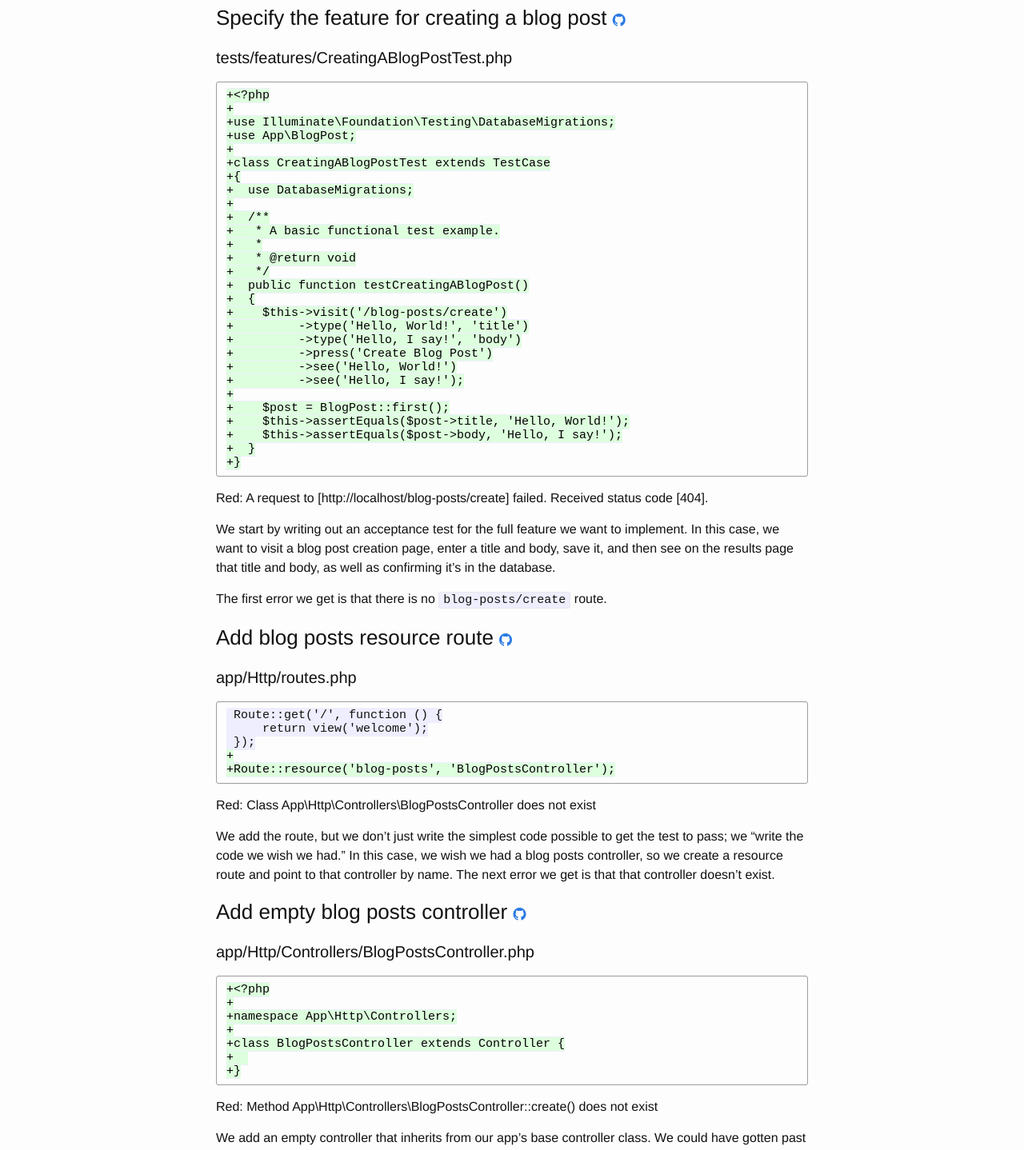
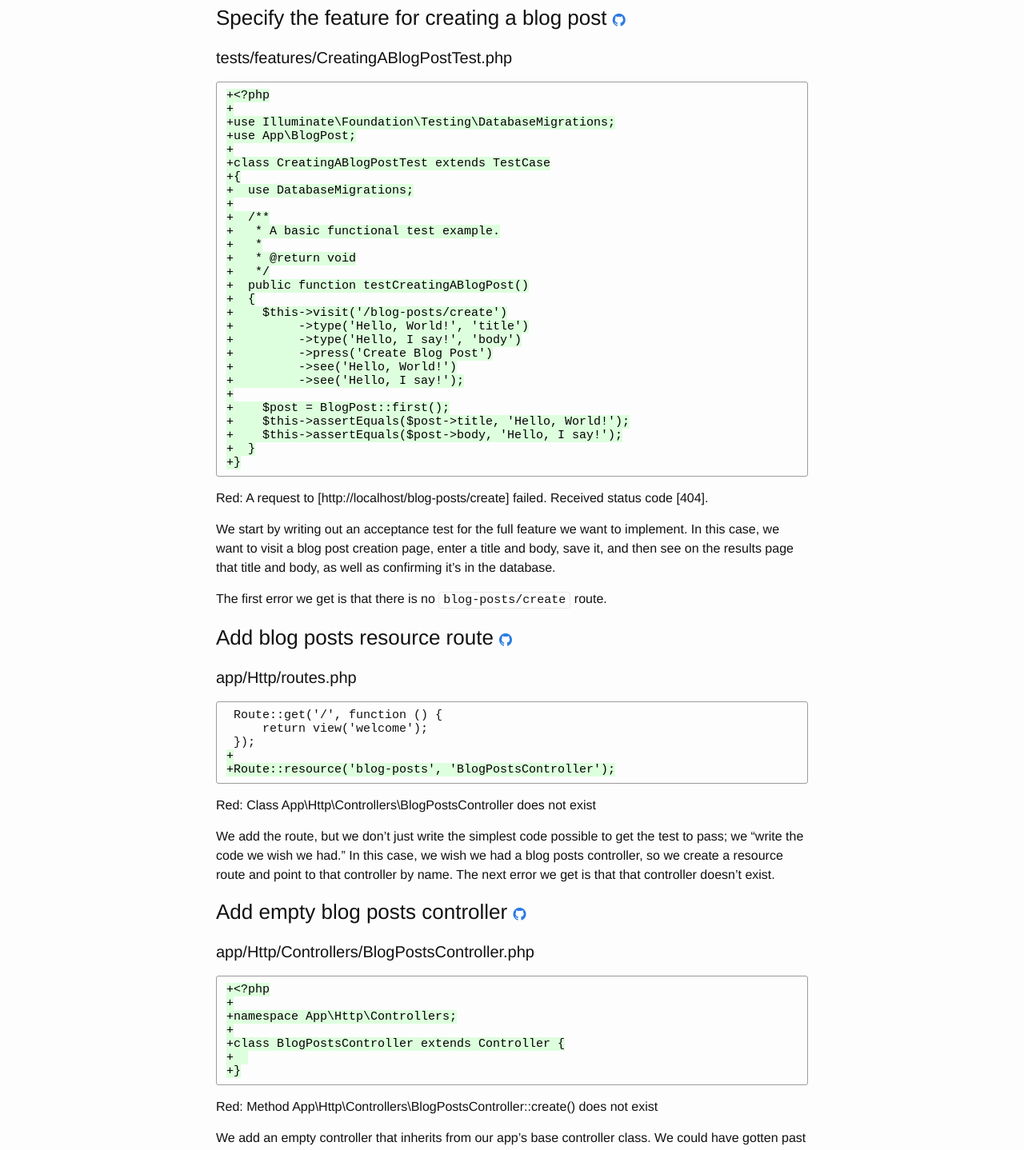
Before and after one commit to learn-tdd-in/learntdd.in, a Jekyll site: the page built from laravel/index.md, in a window 1280 px wide. Shown: the part 422-1860 px from the top of the page at 80% size. Built offline with Jekyll 4.4.1, drawn with Linux system fonts in a browser that asks for light colours.

Commit message:
Fix blue code background

```diff
--- a/_sass/_override.scss
+++ b/_sass/_override.scss
@@ -6,6 +6,10 @@ pre {
   border-color: $grey-color-slightly-light;
 }
 
+code {
+  background-color: transparent;
+}
+
 .highlighter-rouge .highlight {
-  background-color: $background-color;
+  background-color: transparent;
 }
```
